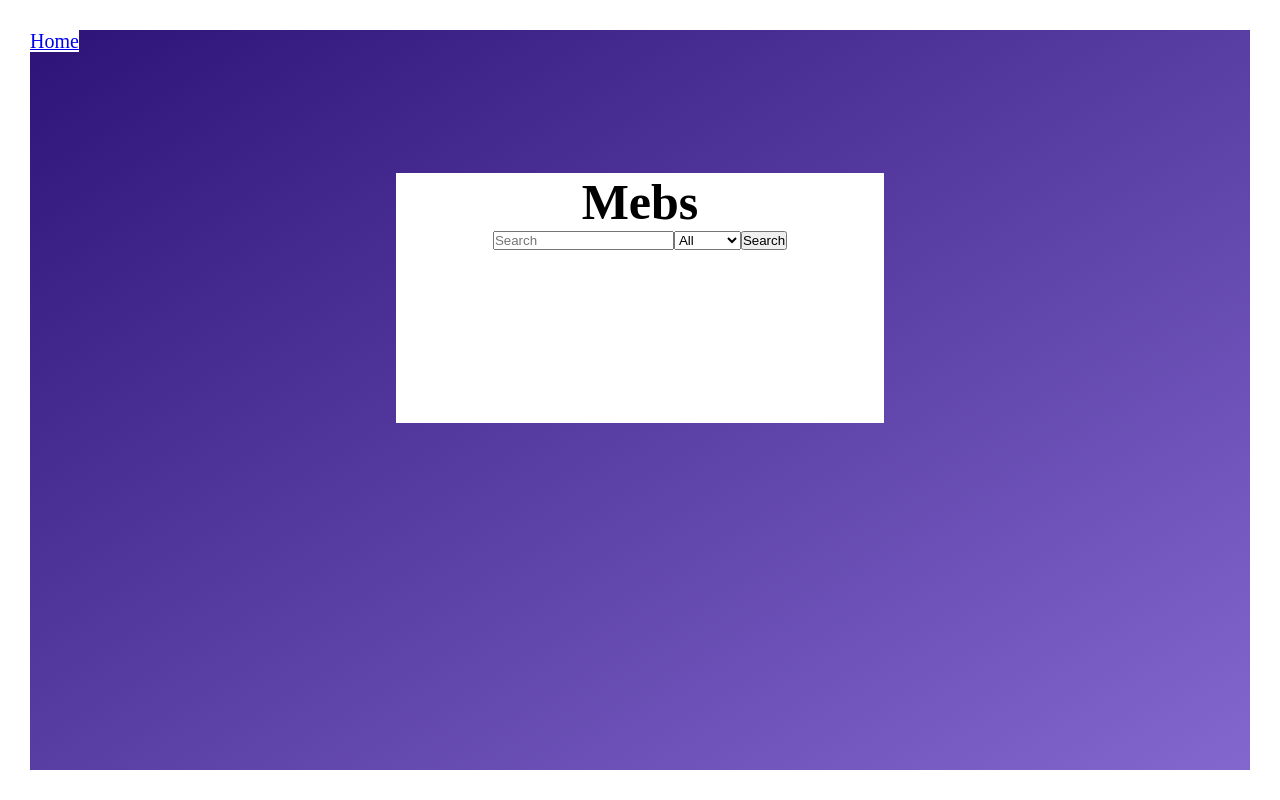
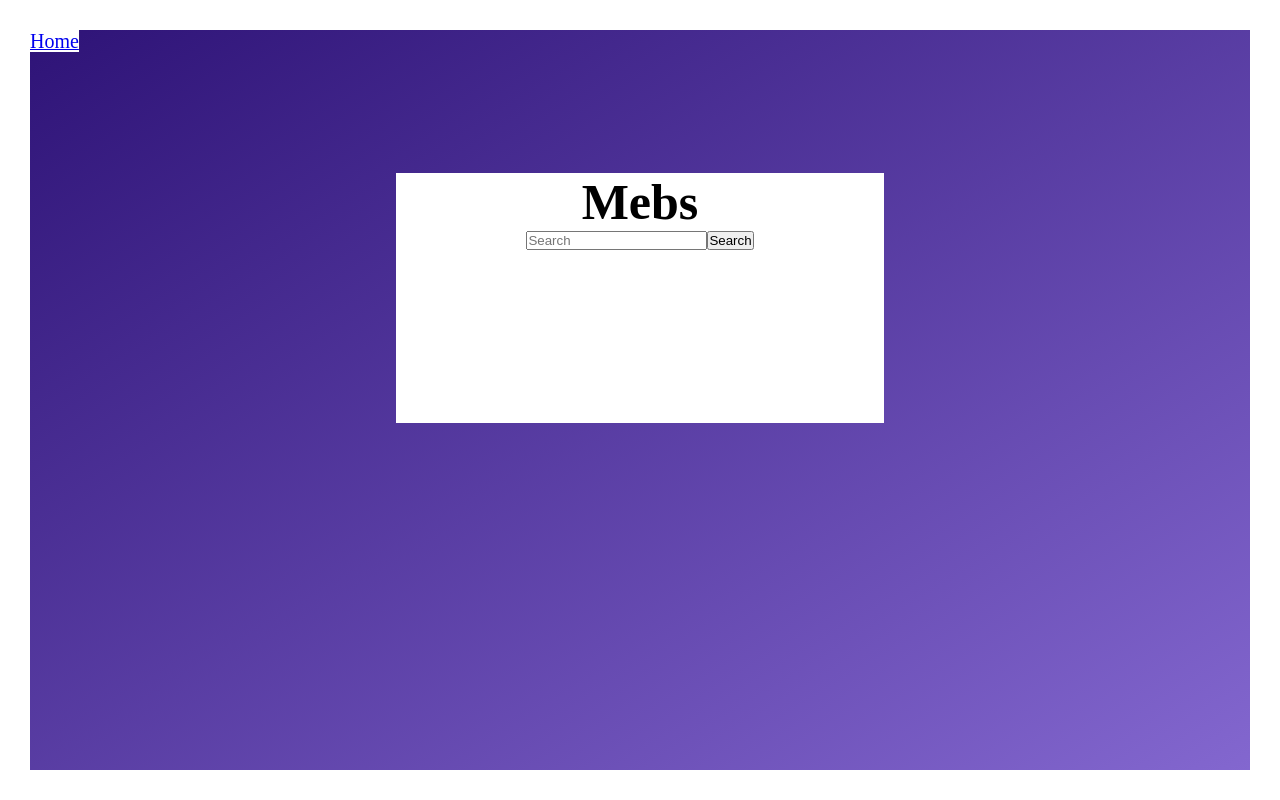
Before and after one commit to cecheta/mebs, a React (Create React App) app in the folder frontend/: page / in a window 1280 px wide. Built offline with nearby package versions, Linux system fonts and the light colour scheme.

Commit message:
Removed dropdown from home page

```diff
--- a/frontend/src/containers/Home/Search/Search.js
+++ b/frontend/src/containers/Home/Search/Search.js
@@ -4,19 +4,14 @@ import './Search.scss';
 
 const HomeSearch = (props) => {
   const [query, setQuery] = useState('');
-  const [type, setType] = useState('all');
 
   const queryChangeHandler = (e) => {
     setQuery(e.target.value);
   };
 
-  const typeChangeHandler = (e) => {
-    setType(e.target.value);
-  };
-
   const submitHandler = async (e) => {
     e.preventDefault();
-    props.history.push(`/search?q=${encodeURIComponent(query)}&type=${type}`);
+    props.history.push(`/search?q=${encodeURIComponent(query)}&type=all`);
   };
 
   return (
@@ -24,12 +19,6 @@ const HomeSearch = (props) => {
       <h1>Mebs</h1>
       <form onSubmit={submitHandler}>
         <input type="text" name="query" placeholder="Search" value={query} onChange={queryChangeHandler} />
-        <select name="cars" value={type} onChange={typeChangeHandler}>
-          <option value="all">All</option>
-          <option value="album">Albums</option>
-          <option value="artist">Artists</option>
-          <option value="track">Songs</option>
-        </select>
         <button>Search</button>
       </form>
     </div>
```
